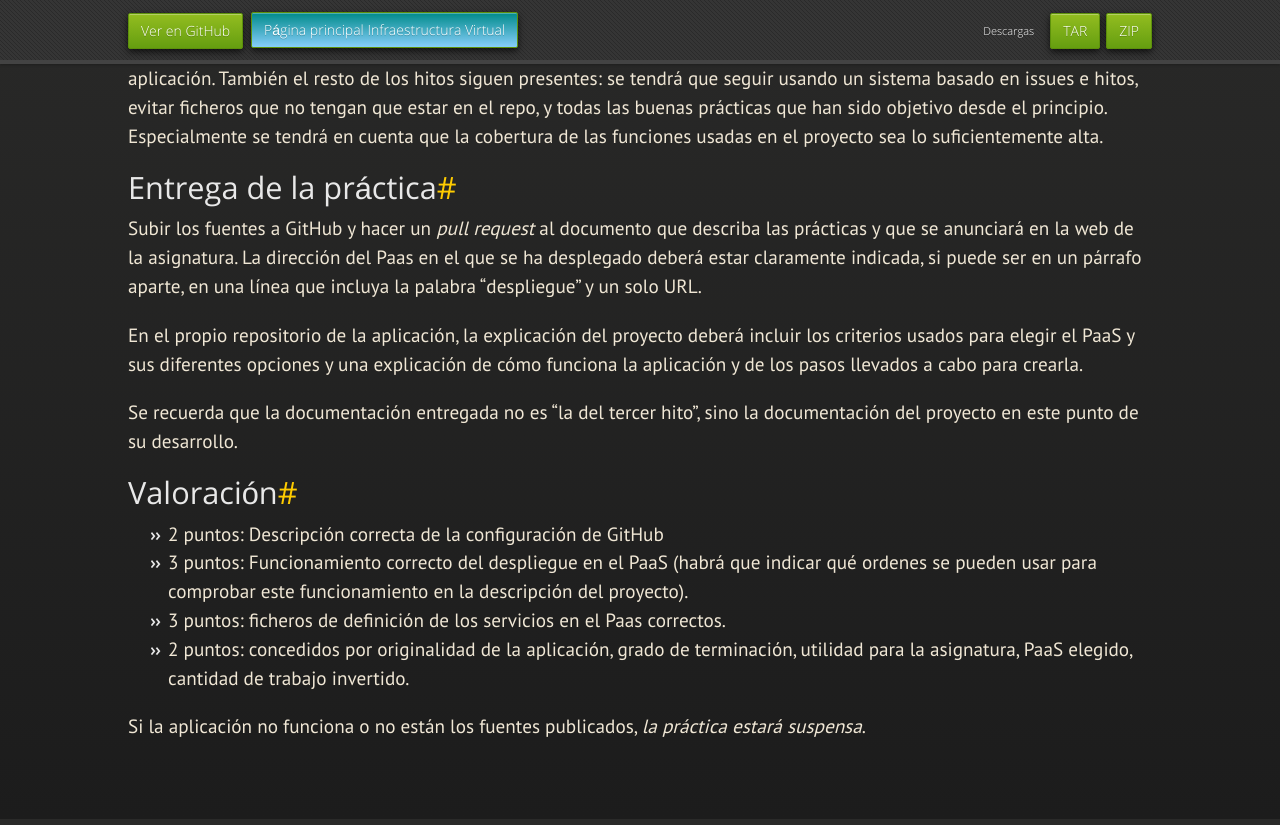
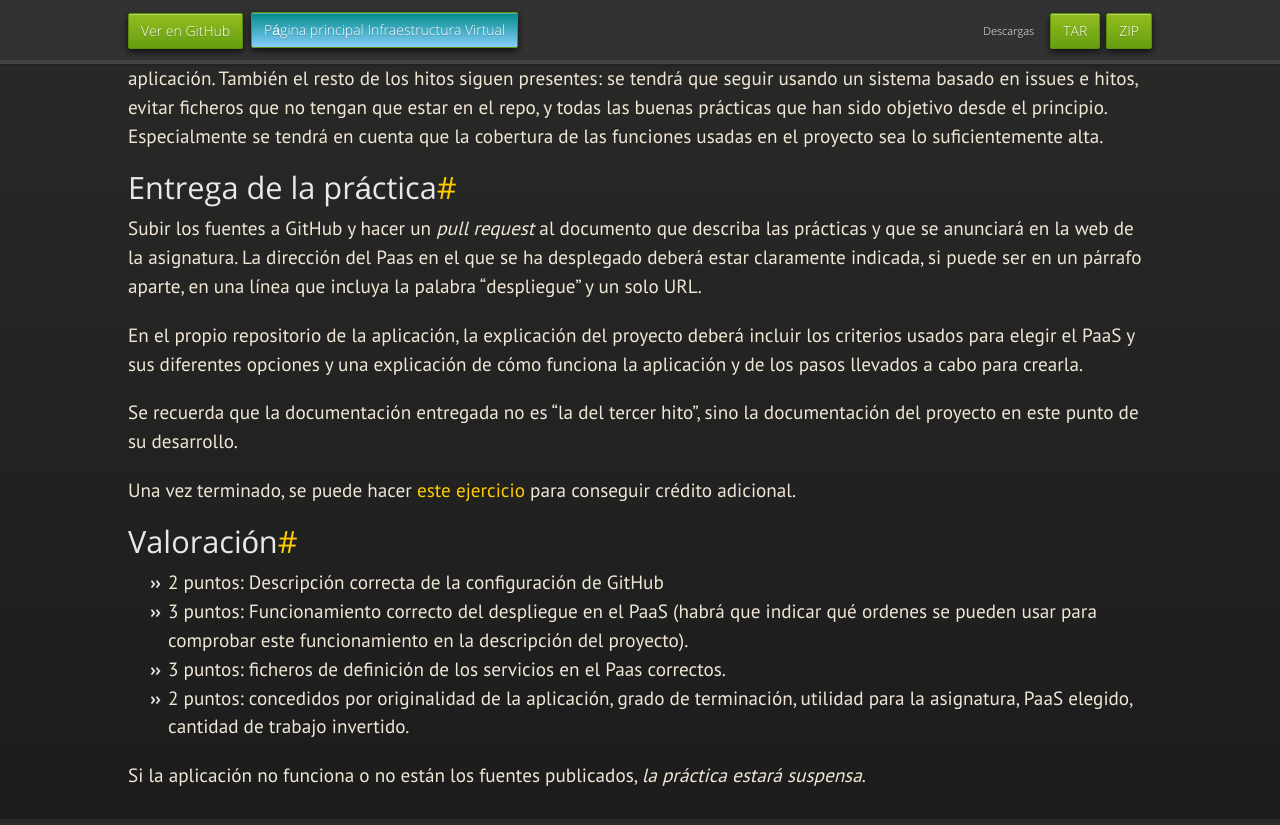
Before and after one commit to JJ/IV, a Jekyll site: the page built from documentos/proyecto/3.PaaS.md, in a window 1280 px wide and 900 px high, scrolled down 1881 px. Shown: the top 825 px of the window. Built offline with Jekyll 4.4.1, drawn with Linux system fonts in a browser that asks for light colours; nearby versions of some CDN libraries; some web fonts are replaced; our own code applies the rules of GitHub Pages for plain Markdown files.

Commit message:
Sync documentos/proyecto/3.PaaS.md de master a gh-pages

```diff
--- a/documentos/proyecto/3.PaaS.md
+++ b/documentos/proyecto/3.PaaS.md
@@ -114,6 +114,8 @@ funciona la aplicación y de los pasos llevados a cabo para crearla.
 Se recuerda que la documentación entregada no es "la del tercer hito",
 sino la documentación del proyecto en este punto de su desarrollo.
 
+Una vez terminado, se puede hacer [este ejercicio](3.5.tests) para conseguir crédito adicional.
+
 Valoración
 --------------
 
```
